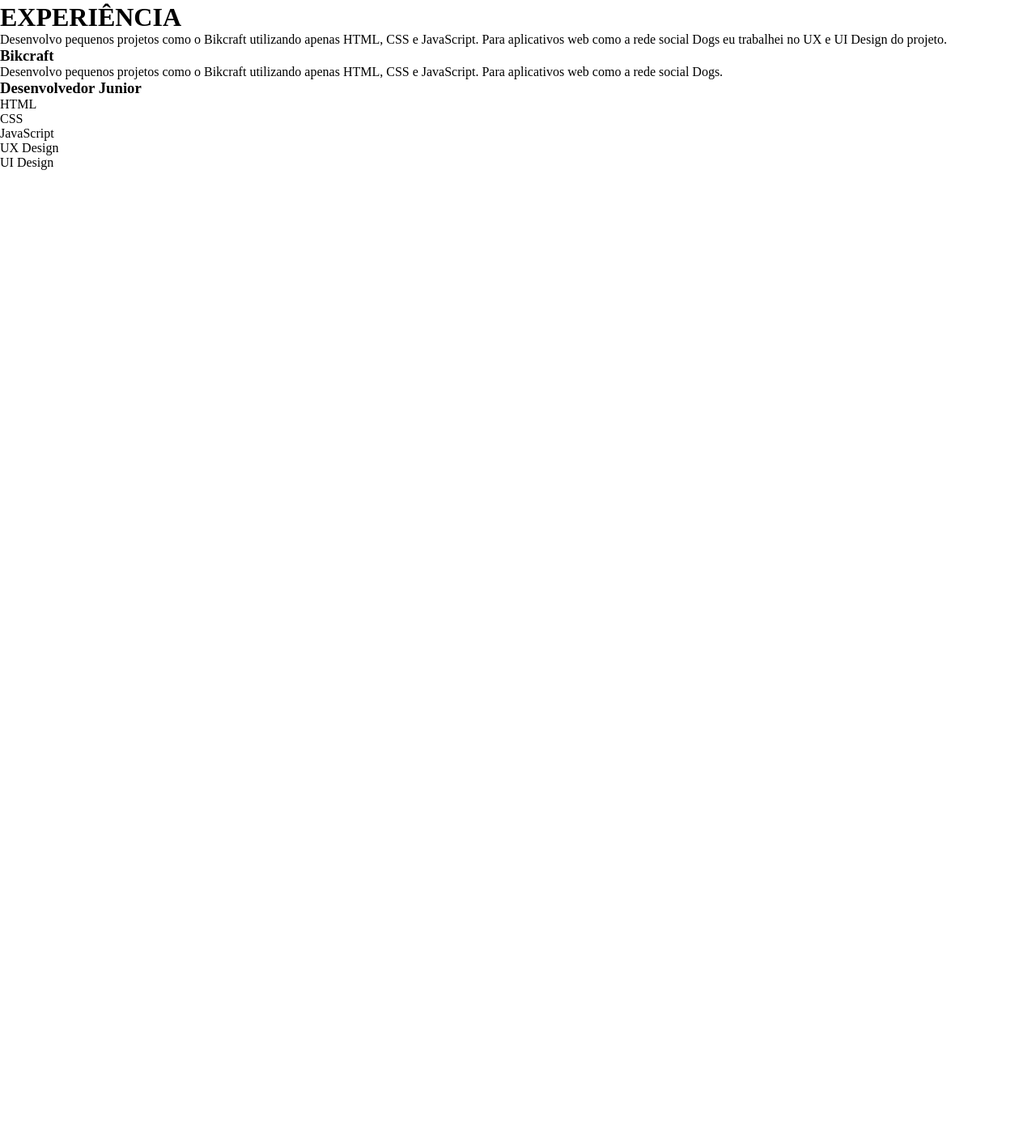
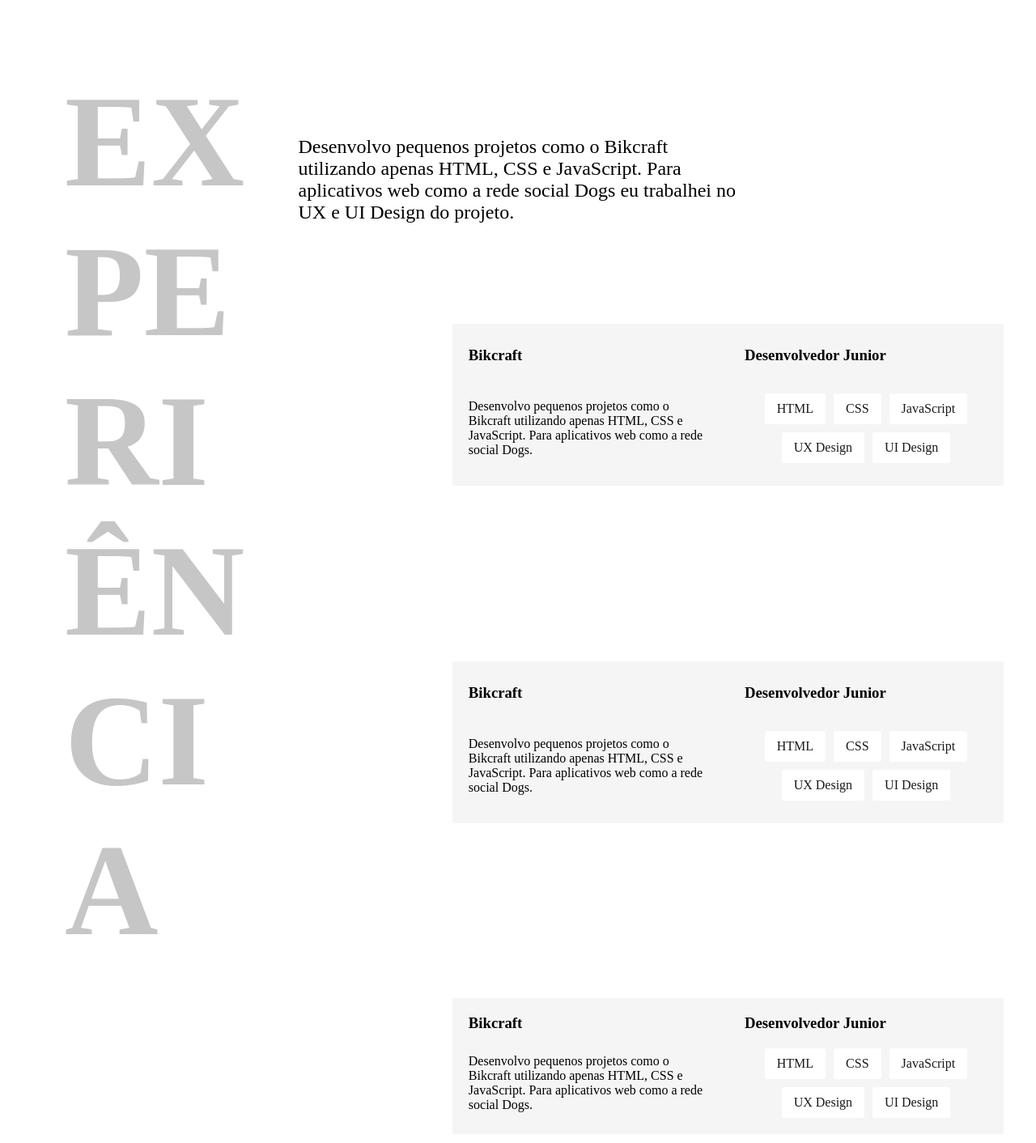
Before and after one commit to DaniiFreitaS/projeto-pessoal, a plain HTML site: page index.html in a window 1280 px wide. Shown: the part 628-2040 px from the top of the page at 81% size. Before the commit the page ends 838 px from the top, so only its background shows below. Drawn offline with Linux system fonts and the light colour scheme.

Commit message:
mudando layout

```diff
--- a/index.html
+++ b/index.html
@@ -25,20 +25,48 @@
         <p>Localizado no Rio de Janeiro</p>
       </article>
     </div>
-    <h1>EXPERIÊNCIA</h1>
-    <p>Desenvolvo pequenos projetos como o Bikcraft utilizando apenas HTML, CSS e JavaScript. Para aplicativos web como a rede social Dogs eu trabalhei no UX e UI Design do projeto.</p>
-    <div>
-      <h3>Bikcraft</h3>
-      <p>Desenvolvo pequenos projetos como o Bikcraft utilizando apenas HTML, CSS e JavaScript. Para aplicativos web como a rede social Dogs.</p>
-      <h3>Desenvolvedor Junior</h3>
-      <ul>
-        <li>HTML</li>
-        <li>CSS</li>
-        <li>JavaScript</li>
-        <li>UX Design</li>
-        <li>UI Design</li>
-      </ul>
+    <div class="container">
+      <h1 class="subtitulo">EXPERIÊNCIA</h1>
+      <p class="infoparagrafo">Desenvolvo pequenos projetos como o Bikcraft utilizando apenas HTML, CSS e JavaScript. Para aplicativos web como a rede social Dogs eu trabalhei no UX e UI Design do projeto.</p>
+      <div class="infos">
+        <h3>Bikcraft</h3>
+        <p>Desenvolvo pequenos projetos como o Bikcraft utilizando apenas HTML, CSS e JavaScript. Para aplicativos web como a rede social Dogs.</p>
+        <h3>Desenvolvedor Junior</h3>
+        <ul>
+          <li class="infosdestaque">HTML</li>
+          <li class="infosdestaque">CSS</li>
+          <li class="infosdestaque">JavaScript</li>
+          <li class="infosdestaque">UX Design</li>
+          <li class="infosdestaque">UI Design</li>
+        </ul>
+      </div>
+      <div class="infos">
+        <h3>Bikcraft</h3>
+        <p>Desenvolvo pequenos projetos como o Bikcraft utilizando apenas HTML, CSS e JavaScript. Para aplicativos web como a rede social Dogs.</p>
+        <h3>Desenvolvedor Junior</h3>
+        <ul>
+          <li class="infosdestaque">HTML</li>
+          <li class="infosdestaque">CSS</li>
+          <li class="infosdestaque">JavaScript</li>
+          <li class="infosdestaque">UX Design</li>
+          <li class="infosdestaque">UI Design</li>
+        </ul>
+      </div>
+      <div class="infos">
+        <h3>Bikcraft</h3>
+        <p>Desenvolvo pequenos projetos como o Bikcraft utilizando apenas HTML, CSS e JavaScript. Para aplicativos web como a rede social Dogs.</p>
+        <h3>Desenvolvedor Junior</h3>
+        <ul>
+          <li class="infosdestaque">HTML</li>
+          <li class="infosdestaque">CSS</li>
+          <li class="infosdestaque">JavaScript</li>
+          <li class="infosdestaque">UX Design</li>
+          <li class="infosdestaque">UI Design</li>
+        </ul>
+      </div>
     </div>
+
+
   </main>
   <footer>
 
--- a/style.css
+++ b/style.css
@@ -25,7 +25,7 @@ img {
 }
 .titulo {
   display: inline-block;
-  place-self: start;
+  place-self: center;
   padding: 40px;
 }
 .flex {
@@ -41,6 +41,7 @@ img {
   grid-template-columns: 1fr 1fr;
   place-content: center;
   padding: 40px;
+  max-width: 1400px;
 }
 .banner img {
   place-self: center;
@@ -49,6 +50,80 @@ img {
   font-family: "Fira Sans";
   font-style: normal;
   font-weight: 700;
-  font-size: 72px;
-  line-height: 80px;
+  font-size: 5rem;
+  line-height: 6rem;
 }
+.container {
+  display: grid;
+  gap: 0px;
+  grid-template-columns: auto auto auto;
+  place-content: center;
+  padding: 40px;
+}
+.container p {
+  max-width: 700px;
+}
+.subtitulo {
+  font-size: 10rem;
+  font-weight: 700;
+  color: #c6c6c6;
+  padding: 40px;
+  word-break: break-word;
+  max-width: 30rem;
+  text-align: start;
+  align-self: center;
+  grid-row: 1/4;
+}
+.infos {
+  background: #f5f5f5;
+  grid-column: 3/5;
+  display: grid;
+  grid-template-columns: auto 300px;
+  align-items: center;
+  justify-items: start;
+  gap: 20px;
+  padding: 20px;
+  max-width: 1500px;
+  max-height: 200px;
+}
+
+.infos h3 {
+  grid-row: 1;
+  white-space: nowrap;
+}
+.infos p {
+  font-size: 1rem;
+  max-width: 300px;
+}
+.infos ul {
+  display: flex;
+  flex-wrap: wrap;
+  place-content: center;
+  gap: 10px;
+  grid-column: 2;
+}
+.infosdestaque {
+  display: flex;
+  flex-wrap: wrap;
+  background: white;
+  padding: 10px 15px;
+  border-radius: 3px;
+  color: rgb(26, 25, 25);
+}
+.infoparagrafo {
+  font-size: 1.5rem;
+  grid-row: 1/2;
+  grid-column: 2/-1;
+  align-self: center;
+  justify-self: center;
+}
+main {
+  display: grid;
+  justify-content: center;
+}
+html {
+  font-family: "Fira Sans";
+}
+p {
+  font-size: 1.5rem;
+}
```
